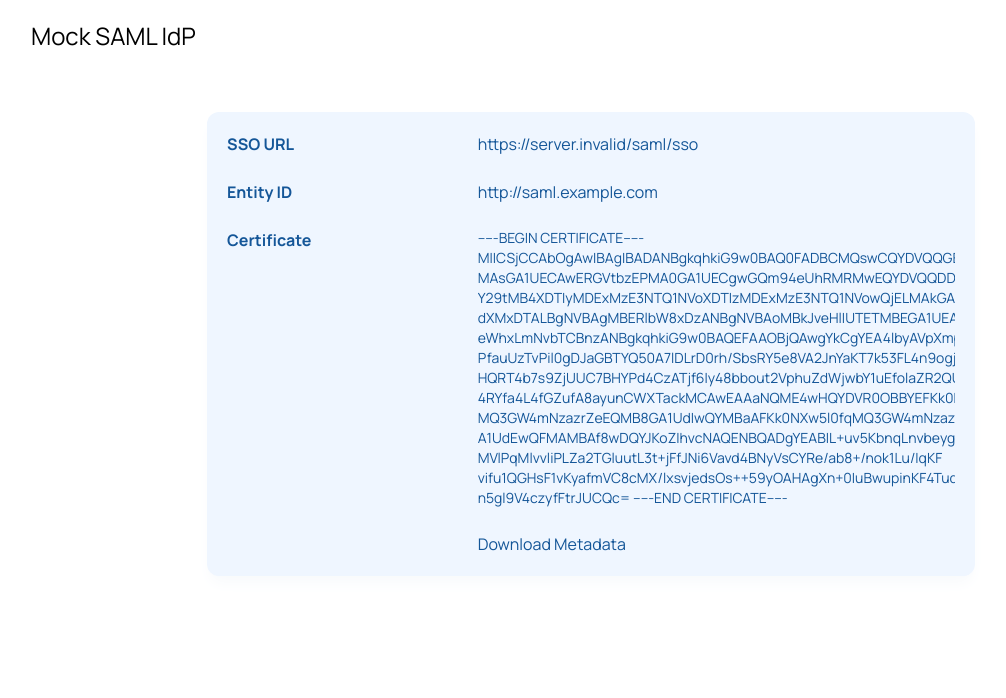
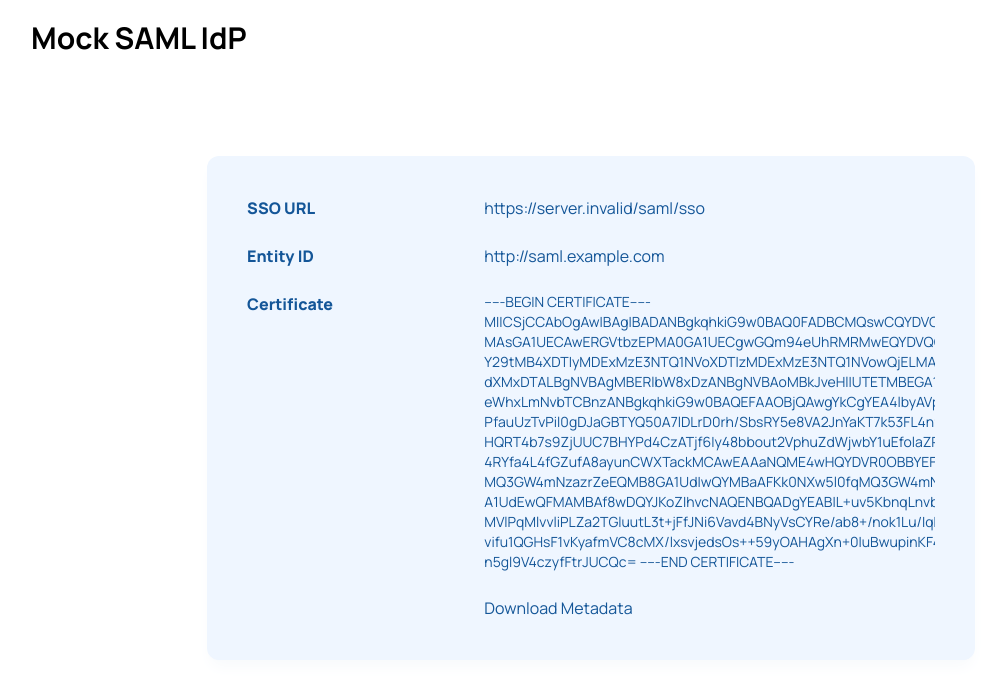
Before and after one commit to boxyhq/mock-saml, a Next.js app: page / in a window 1280 px wide. Shown: the top 698 px of the page, without its empty margins (49-1055 px from the left). Built offline with nearby package versions, Linux system fonts and the light colour scheme; no server answers.

Commit message:
Style changes

```diff
--- a/components/Layout.tsx
+++ b/components/Layout.tsx
@@ -7,7 +7,7 @@ export default function Layout({ children }: LayoutProps) {
   return (
     <>
       <header className="py-5 px-20">
-        <h1 className="text-2xl">Mock SAML IdP</h1>
+        <h1 className="text-3xl font-bold">Mock SAML IdP</h1>
       </header>
       <main className="h-[calc(100%_-_76px)] overflow-auto">{children}</main>
     </>
--- a/pages/index.tsx
+++ b/pages/index.tsx
@@ -1,13 +1,12 @@
-import { GetServerSideProps } from "next";
+import { GetStaticProps } from "next";
 import { IdPMetadata } from "../types";
 import config from "../lib/env";
 import { createCertificate } from "../utils";
 import React from "react";
 import Link from "next/link";
-import Layout from "components/Layout";
 import Head from "next/head";
 
-export const getServerSideProps: GetServerSideProps = async () => {
+export const getStaticProps: GetStaticProps = async () => {
   const metadata: IdPMetadata = {
     ssoUrl: config.ssoUrl,
     entityId: config.entityId,
@@ -27,12 +26,12 @@ const Home: React.FC<{ metadata: IdPMetadata }> = ({ metadata }) => {
       <Head>
         <title>Mock SAML IdP - Metadata</title>
       </Head>
-      <div className="w-3/5 mx-auto relative top-10 bg-blue-50 p-5 rounded-xl grid gap-6 grid-cols-3 shadow-lg shadow-blueGray-50 text-[#145698]">
-        <p className="font-bold">SSO URL</p>
+      <div className="w-4/5 lg:w-3/5 mx-auto relative top-20 bg-blue-50 p-10 rounded-xl grid gap-6 grid-cols-3 shadow-lg shadow-blueGray-50 text-[#145698]">
+        <p className="font-extrabold">SSO URL</p>
         <p className="col-span-2">{metadata.ssoUrl}</p>
-        <p className="font-bold">Entity ID</p>
+        <p className="font-extrabold">Entity ID</p>
         <p className="col-span-2">{metadata.entityId}</p>
-        <p className="font-bold">Certificate</p>
+        <p className="font-extrabold">Certificate</p>
         <p className="min-w-0 overflow-auto text-sm col-span-2">
           {metadata.certificate}
         </p>
```
